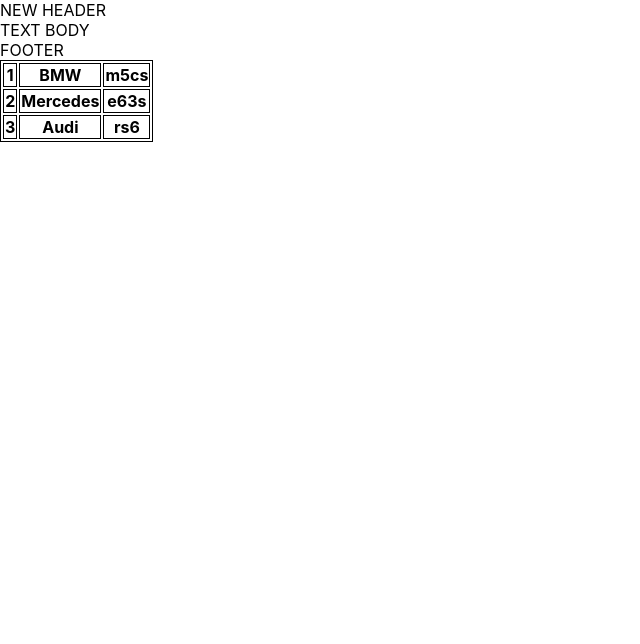
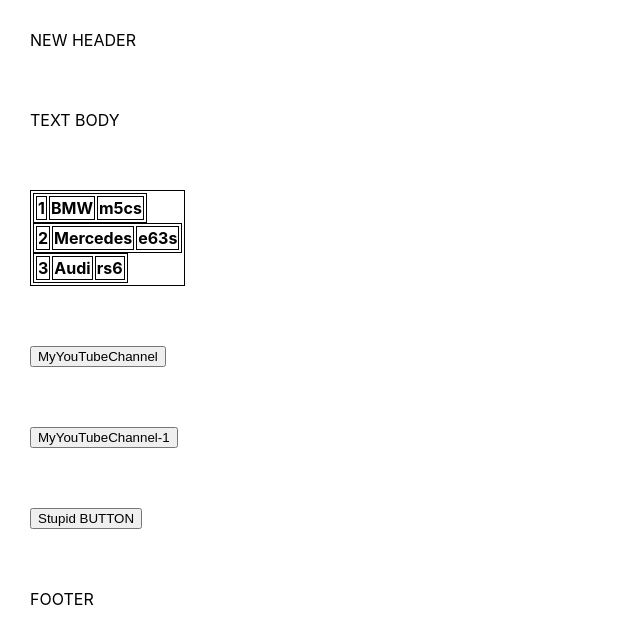
Before and after one commit to Alex-Fes/microtasks, a React (Create React App) app: page / in a window 1280 px wide. Shown: the top 644 px of the page, without its empty margins (0-640 px from the left). Built offline with nearby package versions, Linux system fonts and the light colour scheme.

Commit message:
add Button

```diff
--- a/src/App.tsx
+++ b/src/App.tsx
@@ -3,7 +3,10 @@
 import Header from "./site/Components/Header/Header";
 import Footer from "./site/Components/Footer/Footer";
 import Body from "./site/Components/Body/Body";
-import Auto from "./site/Components/Map";
+import Auto from "./site/Components/Map/Map";
+import Button from "./site/Components/Button/Button";
+
+
 
 function App() {
     const topCars = [
@@ -11,12 +14,26 @@
         {manufacturer: 'Mercedes', model: 'e63s'},
         {manufacturer: 'Audi', model: 'rs6'}
     ]
+    const ButtonFoo1 = (subscriber:string, age:number, city: string) => {
+        console.log(subscriber,age,city)
+    }
+    const ButtonFoo2 = (subscriber:string) => {
+        console.log(subscriber)
+    }
+    const ButtonFoo3 = (subscriber:string) => {
+        console.log(subscriber)
+    }
+
+
 
     return (<>
-            <Header titleForHeader={'NEW HEADER'} />
-            <Body titleForBody={'TEXT BODY'} />
-            <Footer titleForFooter={'FOOTER'} />
-            <Auto autoCheck = {topCars} />
+            <div><Header titleForHeader={'NEW HEADER'}/></div>
+            <div><Body titleForBody={'TEXT BODY'}/></div>
+            <div><Auto autoCheck={topCars}/></div>
+            <div><Button name={'MyYouTubeChannel'} callBack={()=>ButtonFoo1('Im Vasya', 22, 'Live in SPb')} /></div>
+            <div><Button name={'MyYouTubeChannel-1'} callBack={()=>ButtonFoo2('Im Ivan')} /></div>
+            <div><Button name={'Stupid BUTTON'} callBack={()=>ButtonFoo3('Im stupid button')} /></div>
+            <div><Footer titleForFooter={'FOOTER'}/></div>
         </>
     );
 }
--- a/src/site/Components/Body/Body.tsx
+++ b/src/site/Components/Body/Body.tsx
@@ -1,4 +1,7 @@
 import React from 'react';
+import '../../../App.css'
+
+
 
 type BodyPropsType = {
     titleForBody: string
@@ -8,7 +11,7 @@
 
 const Body = (props: BodyPropsType) => {
     return (
-        <div>{props.titleForBody}</div>
+        <div className='App'>{props.titleForBody}</div>
     )
 }
 
--- /dev/null
+++ b/src/site/Components/Button/Button.tsx
@@ -0,0 +1,53 @@
+import React, {MouseEvent} from 'react';
+import '../../../App.css'
+
+type ButtonPropsType = {
+    name: string
+    callBack: () => void
+}
+
+
+const Button = (props: ButtonPropsType) => {
+
+    // const myFirstSubscriber = (event:MouseEvent<HTMLButtonElement>) => {
+    //     console.log('Hello, im Vasa')
+    // }
+    // const myFirstSubscriber1 = (event:MouseEvent<HTMLButtonElement>) => {
+    //     console.log('Hello, im Ivan')
+    // }
+    // const onClickHandler = (name: string) => {
+    //     console.log(name)
+    // }
+
+    // const foo1 = (name: number) => {
+    //     console.log(name)
+    // }
+    // const foo2 = () => {
+    //     console.log(100200)
+    // }
+    const onClickHandler = () => {
+        props.callBack()
+    }
+
+    return (
+        <>
+            <div className="App">
+                <button onClick={onClickHandler}> {props.name}</button>
+
+
+                {/*<button*/}
+                {/*    onClick={(event: React.MouseEvent<HTMLButtonElement>) => onClickHandler('Vasya')}>MyYouTubeChannel*/}
+                {/*</button>*/}
+
+                {/*<button*/}
+                {/*    onClick={(event: React.MouseEvent<HTMLButtonElement>) => onClickHandler('Ivan')}>MyYouTubeChannel-1*/}
+                {/*</button>*/}
+                {/*<button onClick={(event: React.MouseEvent<HTMLButtonElement>)=>foo1(100500)}> 1</button>*/}
+                {/*<button onClick={foo2}> 2</button>*/}
+            </div>
+        </>
+
+    );
+
+}
+export default Button;
--- a/src/site/Components/Footer/Footer.tsx
+++ b/src/site/Components/Footer/Footer.tsx
@@ -1,5 +1,5 @@
 import React from 'react';
-
+import '../../../App.css'
 
 type FooterPropsType =  {
     titleForFooter: string
@@ -9,7 +9,7 @@
 
 const Footer = (props: FooterPropsType) => {
     return (
-        <div>{props.titleForFooter}</div>
+        <div className='App'>{props.titleForFooter}</div>
     )
 }
 
--- a/src/site/Components/Header/Header.tsx
+++ b/src/site/Components/Header/Header.tsx
@@ -1,5 +1,5 @@
 import React from 'react';
-
+import '../../../App.css'
 
 type HeaderPropsType = {
     titleForHeader: string
@@ -8,7 +8,7 @@
 
 const Header = (props: HeaderPropsType) => {
     return (
-        <div>{props.titleForHeader}</div>
+        <div className='App'>{props.titleForHeader}</div>
     )
 }
 
--- a/src/site/Components/Map.tsx
+++ b/src/site/Components/Map/Map.tsx
@@ -1,5 +1,6 @@
 import React from 'react';
 import './map.css'
+import '../../../App.css'
 
 type NewComponentPropsType = {
     autoCheck: topCarsPropsType[]
@@ -16,19 +17,26 @@
     let carFromMap = autoCheck.map((el, index) => {
 
     return (
-
+        <>
+        <table key={index}>
+            <tbody>
         <tr key={index}>
             <th key={index}>{index + 1}</th>
             <th key={el.manufacturer}>{el.manufacturer}</th>
             <th key={el.model}>{el.model}</th>
         </tr>
+            </tbody>
+        </table>
+        </>
     )
     })
 
     return (
+        <div className='App'>
         <table>
             {carFromMap}
         </table>
+        </div>
     )
 };
 
```
Also changed, not shown: src/site/Components/Map/map.css (renamed from src/site/Components/map.css).
